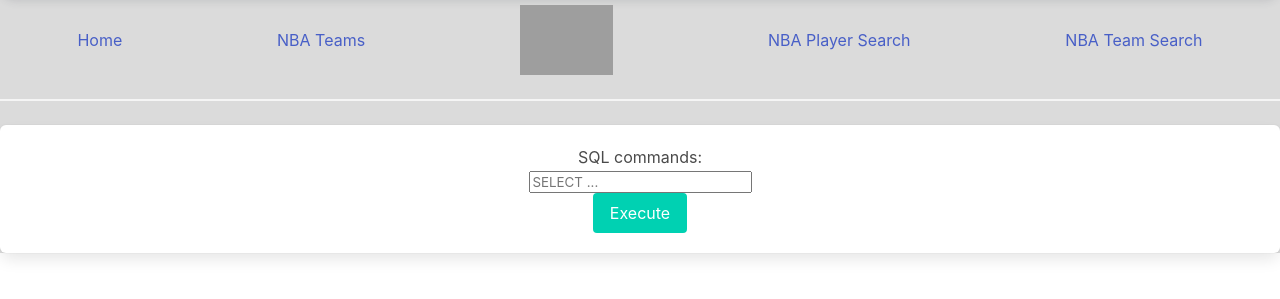
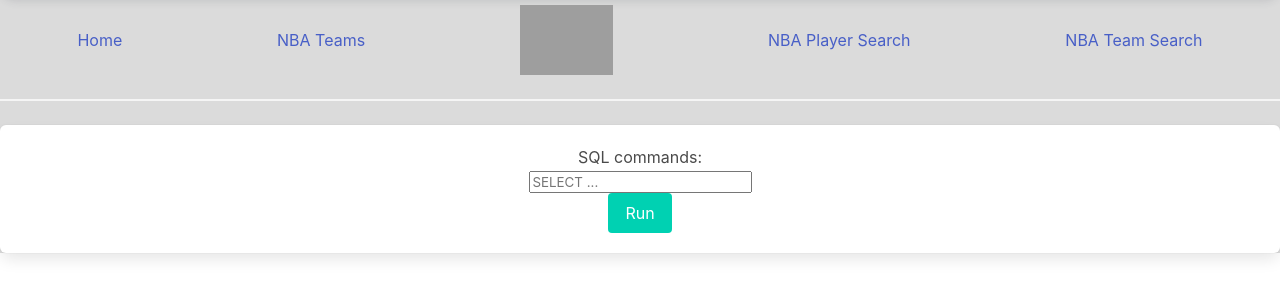
Before and after one commit to carlosherbozo/nba-project, a Flask app: page / in a window 1280 px wide. Shown: the part 501-800 px from the top of the page. Run offline with Flask 2, Linux system fonts and the light colour scheme; parts of the project's set-up code (start-up, migrations or seed data) failed here and were passed over; grey boxes are pictures that could not be loaded.

Commit message:
execute to run

```diff
--- a/templates/show_all.html
+++ b/templates/show_all.html
@@ -44,7 +44,7 @@
             <label for = "addr">SQL commands:</label><br>
             <input type="input" id="query" name="query" placeholder = "SELECT ... "></input><br>
             <button class="button is-primary">
-               Execute
+               Run
             </button>
          </form>
       </div>
```
